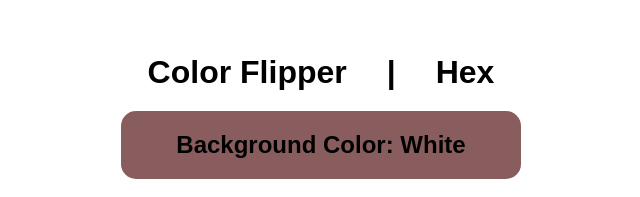
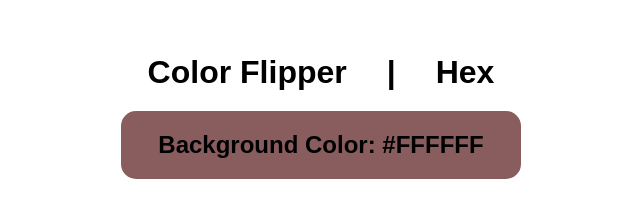
Before and after one commit to S1H6647/Color-Flipper, a plain HTML site: page hex.html in a window 1280 px wide. Shown: the part 250-447 px from the top of the page, without its empty margins (319-959 px from the left). Drawn offline with Linux system fonts and the light colour scheme; a web font is replaced by a local one.

Commit message:
Hex Code Change

```diff
--- a/hex.html
+++ b/hex.html
@@ -18,7 +18,7 @@
             <main>
                 <div class="main-text">
                     <!-- Background Color: <span class="color"> #f1f5f8 </span> -->
-                    Background Color: <span id="color"> White </span>
+                    Background Color: <span id="color"> #FFFFFF </span>
                 </div>
                 <button class="btn btn-hero" id="btn">Click Me</button>
             </main>
```
